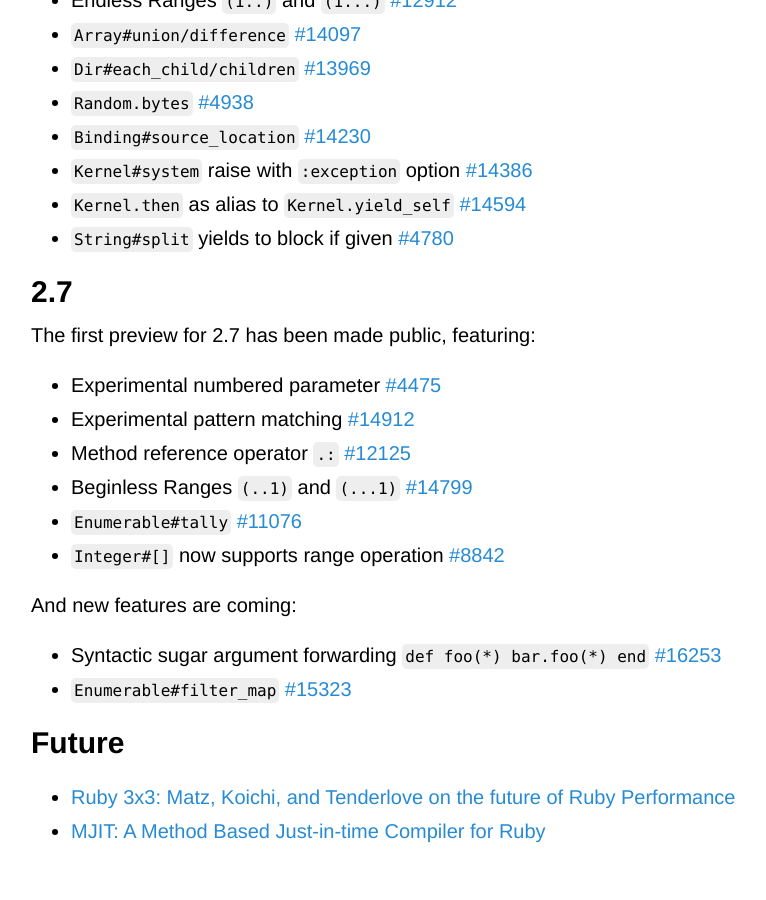
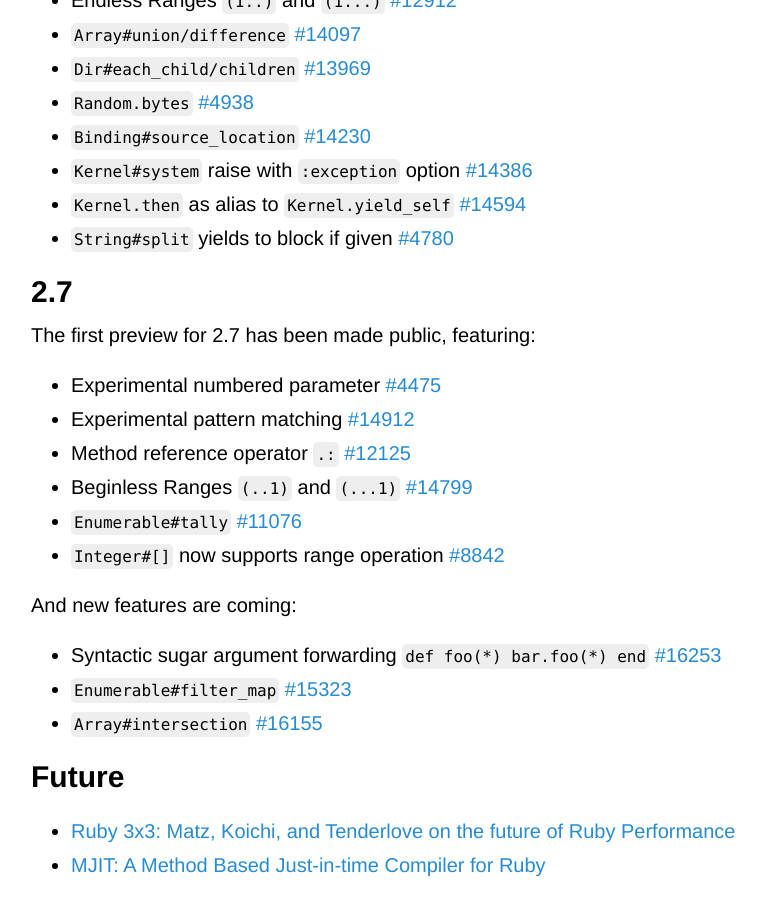
Before and after one commit to Maumagnaguagno/maumagnaguagno.github.io, a Jekyll site: the page built from ruby-versions.md, in a window 1280 px wide and 900 px high, scrolled down 3155 px. Shown: the whole window, without its empty margins (229-995 px from the left). Built offline with Jekyll 4.4.1, drawn with Linux system fonts in a browser that asks for light colours; our own code applies the rules of GitHub Pages for plain Markdown files; before the commit the page ends 4021 px from its top, so only the background shows below that.

Commit message:
Add Array#intersection to Ruby Versions 2.7 section

```diff
--- a/ruby-versions.md
+++ b/ruby-versions.md
@@ -112,6 +112,7 @@ The first preview for 2.7 has been made public, featuring:
 And new features are coming:
 - Syntactic sugar argument forwarding ``def foo(*) bar.foo(*) end`` [#16253]({{ issue }}16253)
 - ``Enumerable#filter_map`` [#15323]({{ issue }}15323)
+- ``Array#intersection`` [#16155]({{ issue }}16155)
 
 ## Future
 - [Ruby 3x3: Matz, Koichi, and Tenderlove on the future of Ruby Performance](https://blog.heroku.com/ruby-3-by-3)
```
